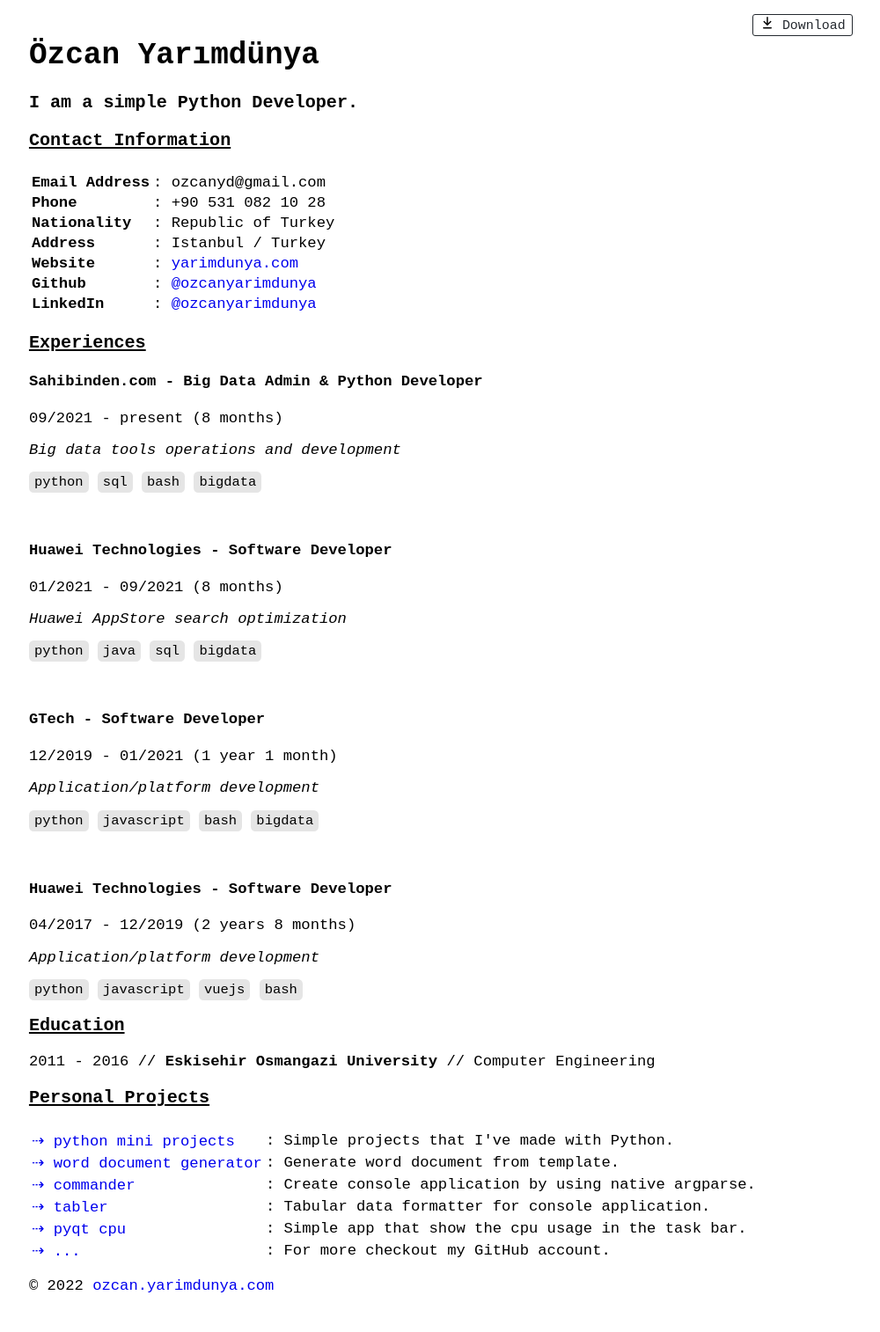
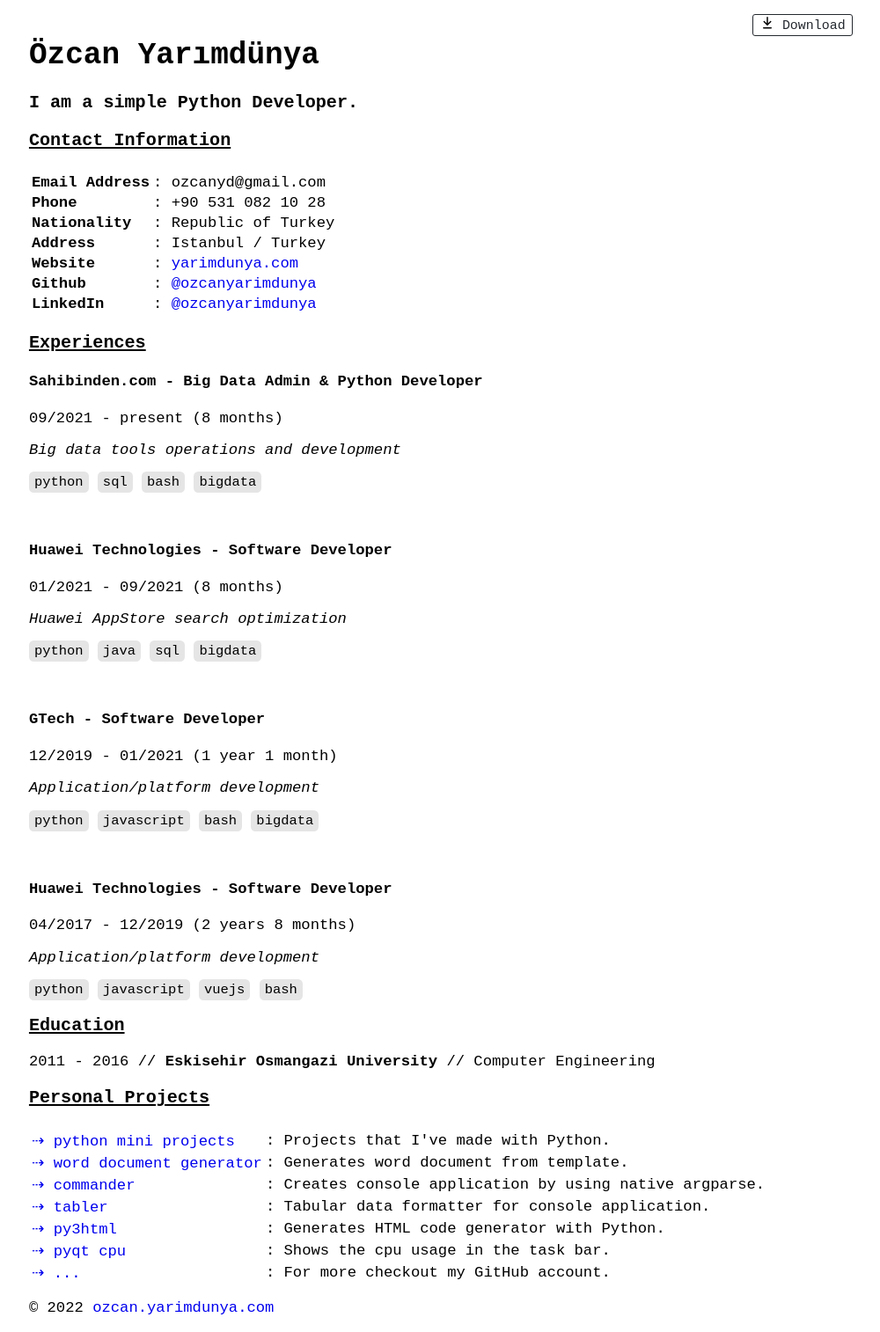
Before and after one commit to ozcanyarimdunya/resume, an MkDocs documentation site: the page built from docs/index.md, in a window 1280 px wide. Shown: the whole page at 88% size, without its empty margins (139-1139 px from the left). Built offline with MkDocs 1.6.1, drawn with Linux system fonts in a browser that asks for light colours; before the commit the page ends 1489 px from its top, so only the background shows below that.

Commit message:
Add new project

```diff
--- a/docs/index.md
+++ b/docs/index.md
@@ -65,13 +65,14 @@ _Application/platform development_
 
 ### <ins>Personal Projects</ins>
 
-|                                                                                   |                                                        |
-|:----------------------------------------------------------------------------------|:-------------------------------------------------------|
-| [⇢ python mini projects](https://github.com/ozcanyarimdunya/python_mini_projeler) | : Simple projects that I've made with Python.          |
-| [⇢ word document generator](https://github.com/ozcanyarimdunya/wdg)               | : Generate word document from template.                |
-| [⇢ commander](https://github.com/ozcanyarimdunya/commander)                       | : Create console application by using native argparse. |
-| [⇢ tabler](https://github.com/ozcanyarimdunya/tabler)                             | : Tabular data formatter for console application.      |
-| [⇢ pyqt cpu](https://github.com/ozcanyarimdunya/pyqt-cpu)                         | : Simple app that show the cpu usage in the task bar.  |
-| [⇢ ...](https://github.com/ozcanyarimdunya)                                       | : For more checkout my GitHub account.                 |
+|                                                                                   |                                                         |
+|:----------------------------------------------------------------------------------|:--------------------------------------------------------|
+| [⇢ python mini projects](https://github.com/ozcanyarimdunya/python_mini_projeler) | : Projects that I've made with Python.                  |
+| [⇢ word document generator](https://github.com/ozcanyarimdunya/wdg)               | : Generates word document from template.                |
+| [⇢ commander](https://github.com/ozcanyarimdunya/commander)                       | : Creates console application by using native argparse. |
+| [⇢ tabler](https://github.com/ozcanyarimdunya/tabler)                             | : Tabular data formatter for console application.       |
+| [⇢ py3html](https://github.com/ozcanyarimdunya/py3html)                           | : Generates HTML code generator with Python.            |
+| [⇢ pyqt cpu](https://github.com/ozcanyarimdunya/pyqt-cpu)                         | : Shows the cpu usage in the task bar.                  |
+| [⇢ ...](https://github.com/ozcanyarimdunya)                                       | : For more checkout my GitHub account.                  |
 
 © 2022 [ozcan.yarimdunya.com](https://ozcan.yarimdunya.com)
```
